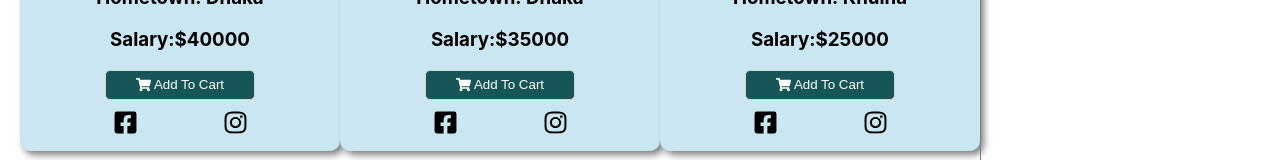
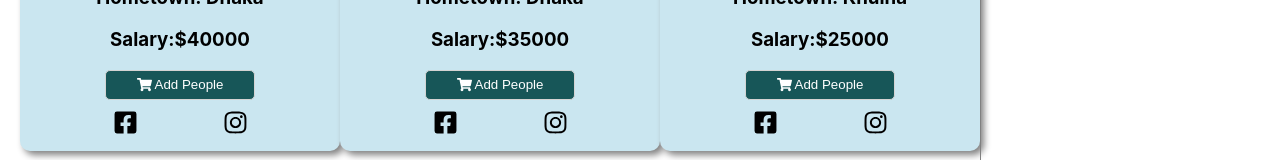
Before and after one commit to bannadas/superhero-assignment, a React (Create React App) app: page / in a window 1280 px wide. Shown: the part 500-660 px from the top of the page. Built offline with nearby package versions, Linux system fonts and the light colour scheme.

Commit message:
add people

```diff
--- a/src/components/Users/Users.js
+++ b/src/components/Users/Users.js
@@ -1,13 +1,13 @@
 import React from 'react';
 import { FontAwesomeIcon } from '@fortawesome/react-fontawesome'
-import { faShoppingCart} from '@fortawesome/free-solid-svg-icons'
-import {FaFacebookSquare,FaInstagram} from "react-icons/fa"
+import { faShoppingCart } from '@fortawesome/free-solid-svg-icons'
+import { FaFacebookSquare, FaInstagram } from "react-icons/fa"
 import './Users.css'
 
 const Users = (props) => {
     const cartIcon = <FontAwesomeIcon icon={faShoppingCart} />
 
-    const {image,name,post,age,hometown,salary} = props.user;
+    const { image, name, post, age, hometown, salary } = props.user;
     return (
         // card section
         <div className="users">
@@ -19,15 +19,15 @@ const Users = (props) => {
                 <h3>Hometown: {hometown}</h3>
                 <h3>Salary:${salary}</h3>
             </div>
-            <button onClick={()=>props.handleAddToCartBtn(props.user)} className="add-to-cart-btn">{cartIcon} Add To Cart</button>
+            <button onClick={() => props.handleAddToCartBtn(props.user)} className="add-to-cart-btn">{cartIcon} Add People</button>
 
             {/* icons */}
             <div className="social-icons">
                 <div className="facebook-icon">
-            <FaFacebookSquare/>
+                    <FaFacebookSquare />
                 </div>
                 <div className="insta-icon">
-            <FaInstagram/>
+                    <FaInstagram />
                 </div>
             </div>
 
```
Lines whose indentation alone changed are shown as unchanged.
